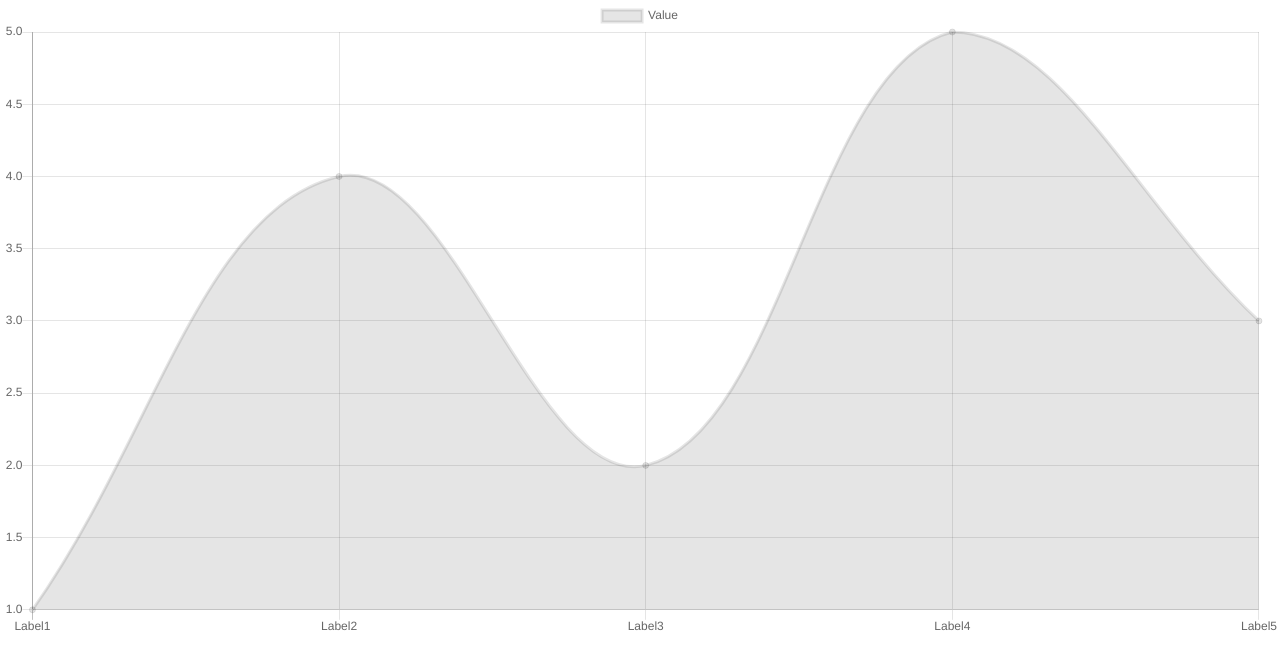
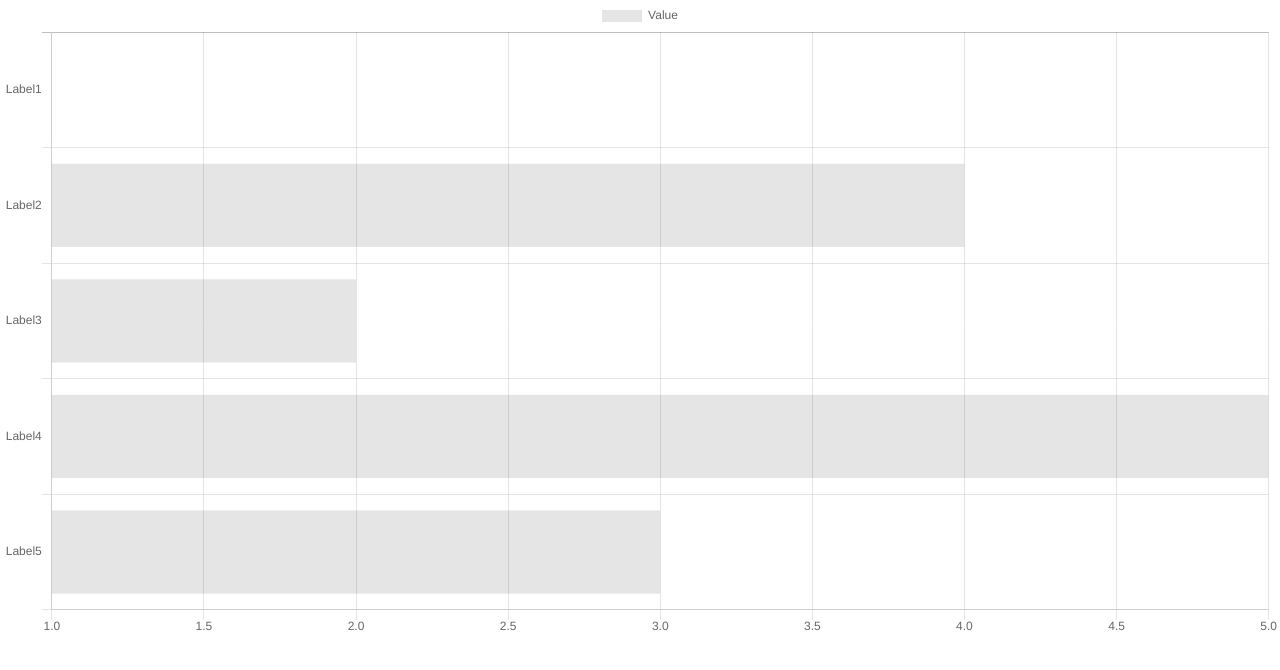
Before and after one commit to ozaki25/chartjs-sample, a React (Create React App) app: page / in a window 1280 px wide. Shown: the top 670 px of the page. Built offline with nearby package versions, Linux system fonts and the light colour scheme.

Commit message:
change Line to HorizontalBar

```diff
--- a/src/App.js
+++ b/src/App.js
@@ -1,5 +1,5 @@
 import React, { useRef } from 'react';
-import { Line } from 'react-chartjs-2';
+import { HorizontalBar } from 'react-chartjs-2';
 
 function App() {
   const lineRef = useRef(null);
@@ -42,7 +42,7 @@ function App() {
   };
 
   return (
-    <Line
+    <HorizontalBar
       ref={lineRef}
       data={data}
       onElementsClick={onElementsClick}
```
